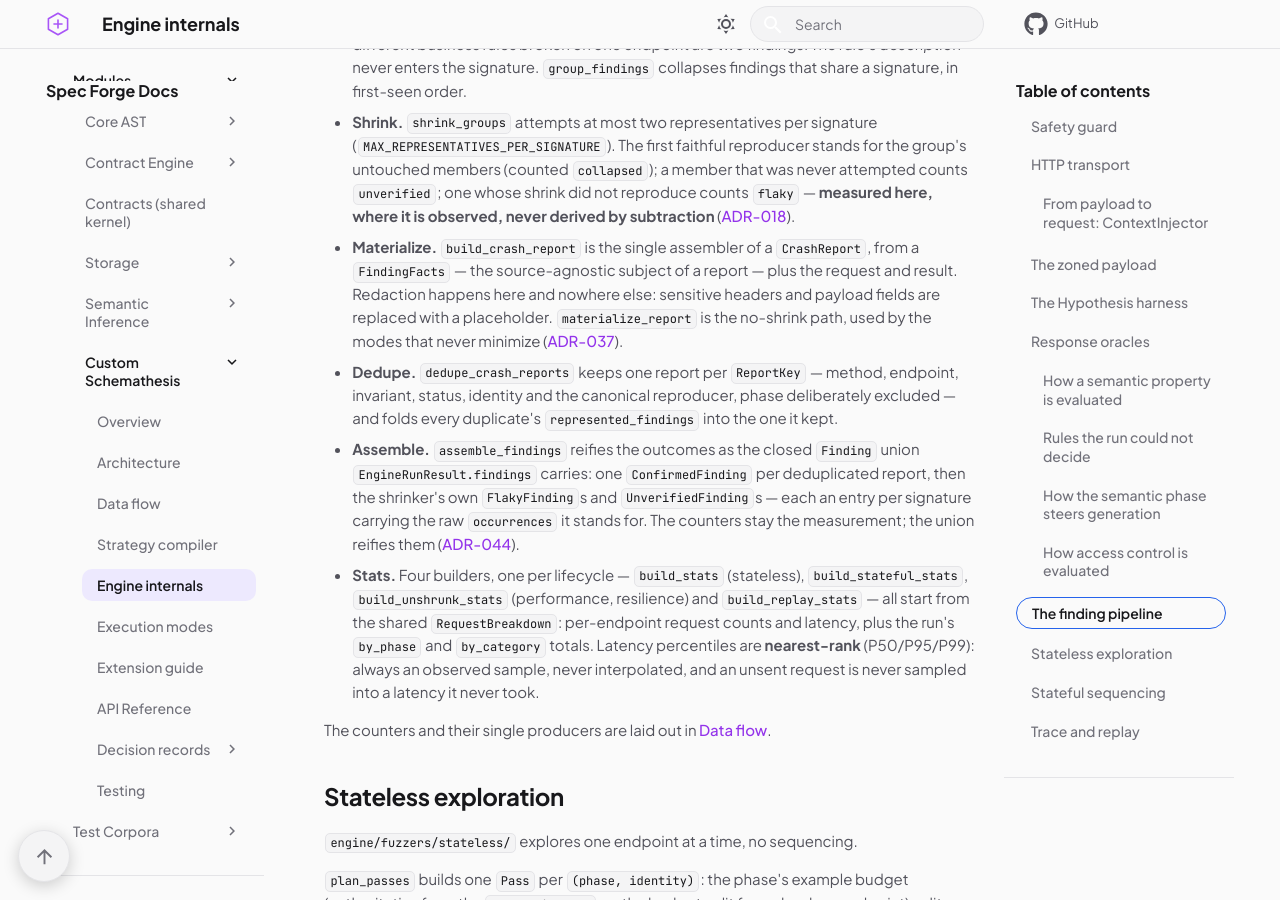
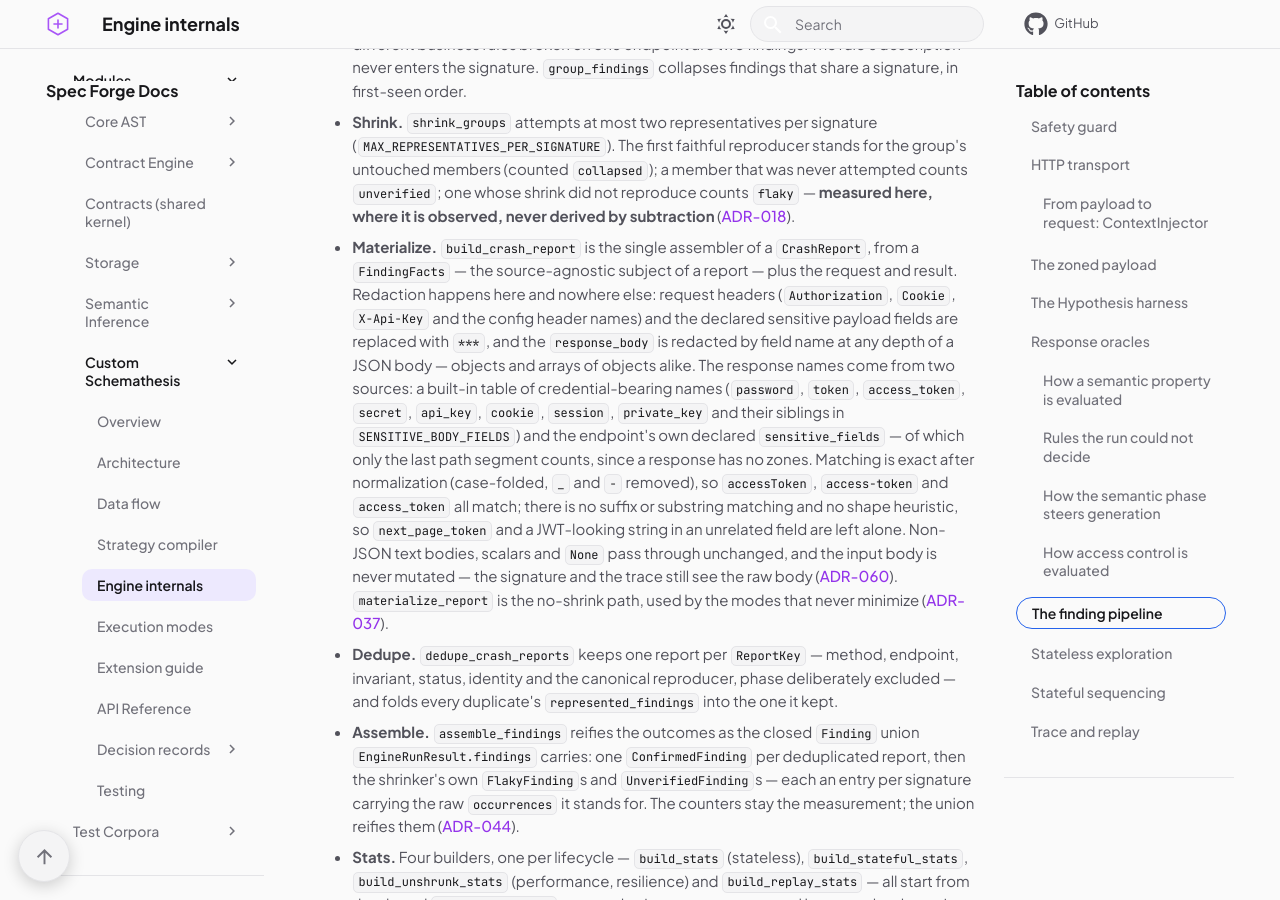
Before and after one commit to Spec-Forge-Testing/specforge-docs, an MkDocs documentation site: the page built from docs/modules/custom-schemathesis/engine-internals.md, in a window 1280 px wide and 900 px high, scrolled down 9844 px. Built offline with MkDocs 1.6.1 and Material for MkDocs 9.7.7, drawn with Linux system fonts in a browser that asks for light colours; comment, search, counter and statistics services are not loaded; some of the changed text lies outside the part shown.

Commit message:
docs(engine): a finding's response body is redacted by field name

```diff
--- a/docs/modules/custom-schemathesis/engine-internals.md
+++ b/docs/modules/custom-schemathesis/engine-internals.md
@@ -451,8 +451,22 @@ group → shrink → materialize → dedupe → assemble → stats.
   subtraction** ([ADR-018](adr/engine.md#adr-018)).
 - **Materialize.** `build_crash_report` is the single assembler of a
   `CrashReport`, from a `FindingFacts` — the source-agnostic subject of a report
-  — plus the request and result. Redaction happens here and nowhere else:
-  sensitive headers and payload fields are replaced with a placeholder.
+  — plus the request and result. Redaction happens here and nowhere else: request
+  headers (`Authorization`, `Cookie`, `X-Api-Key` and the config header names) and
+  the declared sensitive payload fields are replaced with `***`, and the
+  `response_body` is redacted by field name at any depth of a JSON body — objects
+  and arrays of objects alike. The response names come from two sources: a built-in
+  table of credential-bearing names (`password`, `token`, `access_token`, `secret`,
+  `api_key`, `cookie`, `session`, `private_key` and their siblings in
+  `SENSITIVE_BODY_FIELDS`) and the endpoint's own declared `sensitive_fields` — of
+  which only the last path segment counts, since a response has no zones. Matching
+  is exact after normalization (case-folded, `_` and `-` removed), so
+  `accessToken`, `access-token` and `access_token` all match; there is no suffix or
+  substring matching and no shape heuristic, so `next_page_token` and a
+  JWT-looking string in an unrelated field are left alone. Non-JSON text bodies,
+  scalars and `None` pass through unchanged, and the input body is never mutated —
+  the signature and the trace still see the raw body
+  ([ADR-060](adr/engine.md#adr-060)).
   `materialize_report` is the no-shrink path, used by the modes that never
   minimize ([ADR-037](adr/engine.md#adr-037)).
 - **Dedupe.** `dedupe_crash_reports` keeps one report per `ReportKey` — method,
@@ -595,6 +609,13 @@ rehydrating without it — traces are regenerated, not migrated. `canonical_json
 yields equal bytes, and `content_hash` is its SHA-256 with the timing dropped,
 so two runs that sent the same requests content-address alike.
 
+The trace is the replay recipe, not a shareable report, so it is **not** put
+through body redaction: a request's `json_body` is generated data, and the
+config/identity credential headers were already omitted by name. One consequence
+is worth stating plainly: a value the engine captures from a response through a
+state link — a resource id, by design — is re-sent verbatim on replay, so a
+producer that captured a secret into a bundle would leave it in the trace.
+
 `rehydrate_request` is the inverse: it reconstructs a `RequestBlueprint` from a
 traced request under a fresh config, applying three rules — the recorded
 **identity** must still be declared, its **credential** header names must be
```
Also changed, not shown: docs/modules/custom-schemathesis/api-reference.md (+1 -1 lines), docs/modules/custom-schemathesis/data-flow.md (+2 -1 lines), docs/modules/storage/data-model.md (+1 -1 lines), docs/user-guide/cli-reference.md (+3 -1 lines).
